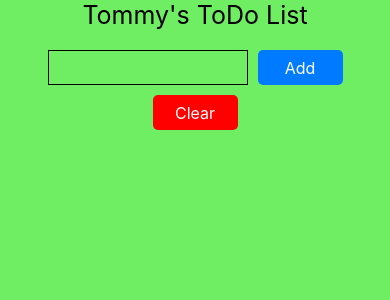
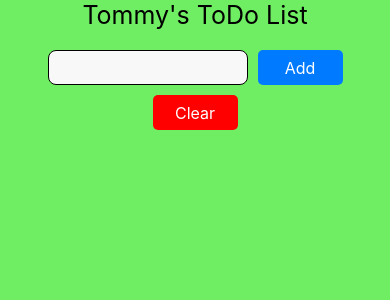
Before and after one commit to SNelson723/todos, a React Native app: screen / in a window 390 px wide. Shown: the top 300 px of the page. Built offline with nearby package versions, Linux system fonts and the light colour scheme.

Commit message:
Added last touch of basic styling to the TextInput component

```diff
--- a/App.js
+++ b/App.js
@@ -109,6 +109,8 @@ const styles = StyleSheet.create({
     padding: 5,
     width: 200,
     fontSize: 20,
+    backgroundColor: "#f8f8f8",
+    borderRadius: 8
   },
   inputContainer: {
     flexDirection: "row",
```
